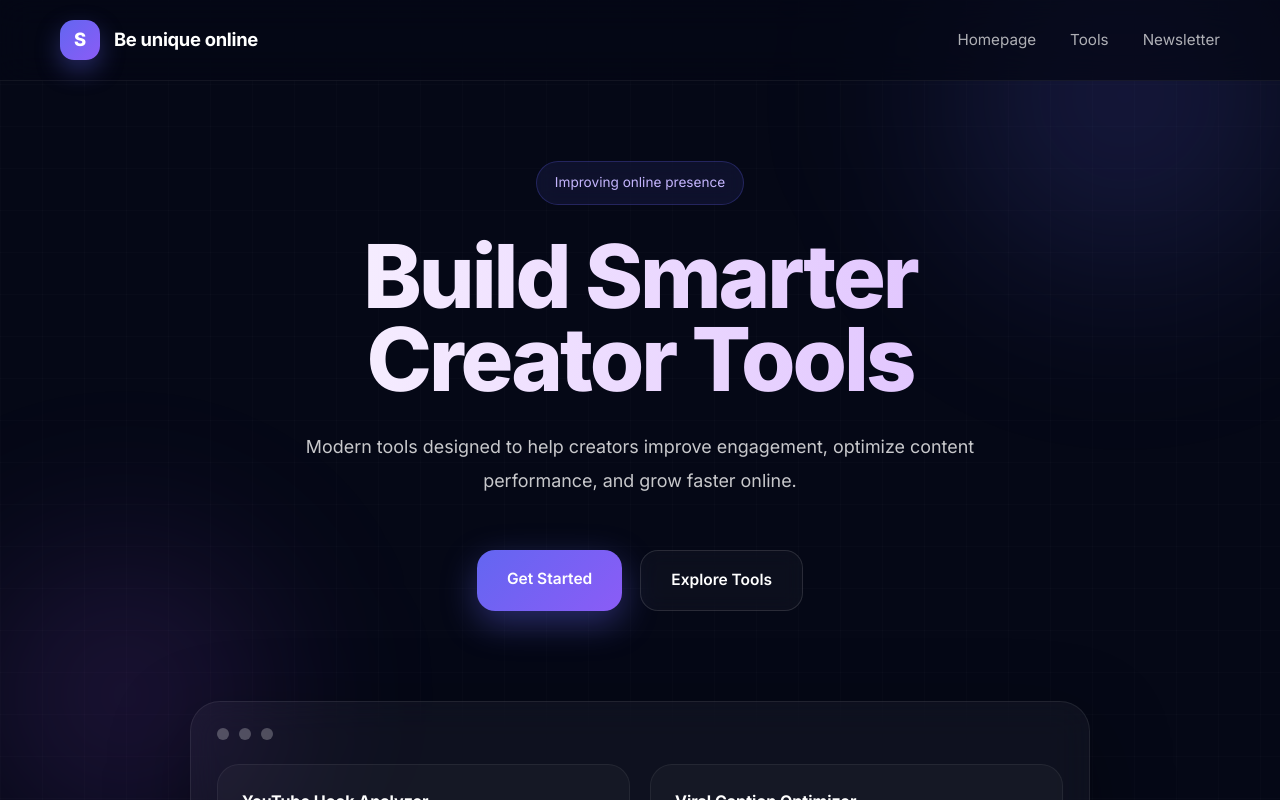
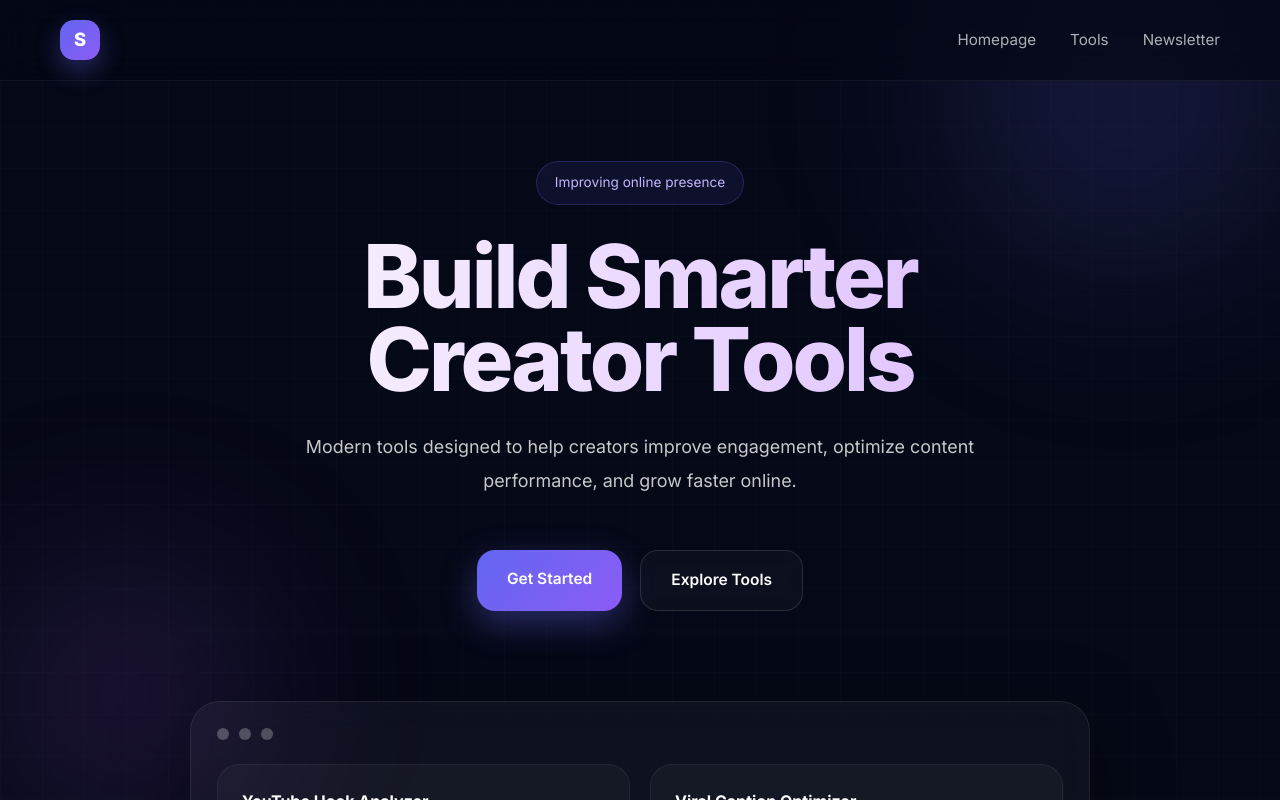
Before and after one commit to HamzaElhaddad1998/Tool, a plain HTML site: page index.html in a window 1280 px wide. Shown: the top 800 px of the page. Drawn offline with Linux system fonts and the light colour scheme.

Commit message:
Add files via upload

```diff
--- a/index.html
+++ b/index.html
@@ -4,7 +4,7 @@
   <meta charset="UTF-8" />
   <meta name="viewport" content="width=device-width, initial-scale=1.0"/>
 
-  <title>Be unique online</title>
+  <title></title>
 
   <!-- Favicon -->
   <link rel="icon" type="image/png" href="favicon.png">
@@ -392,7 +392,6 @@
           S
         </div>
 
-        Be unique online
 
       </div>
 
```
